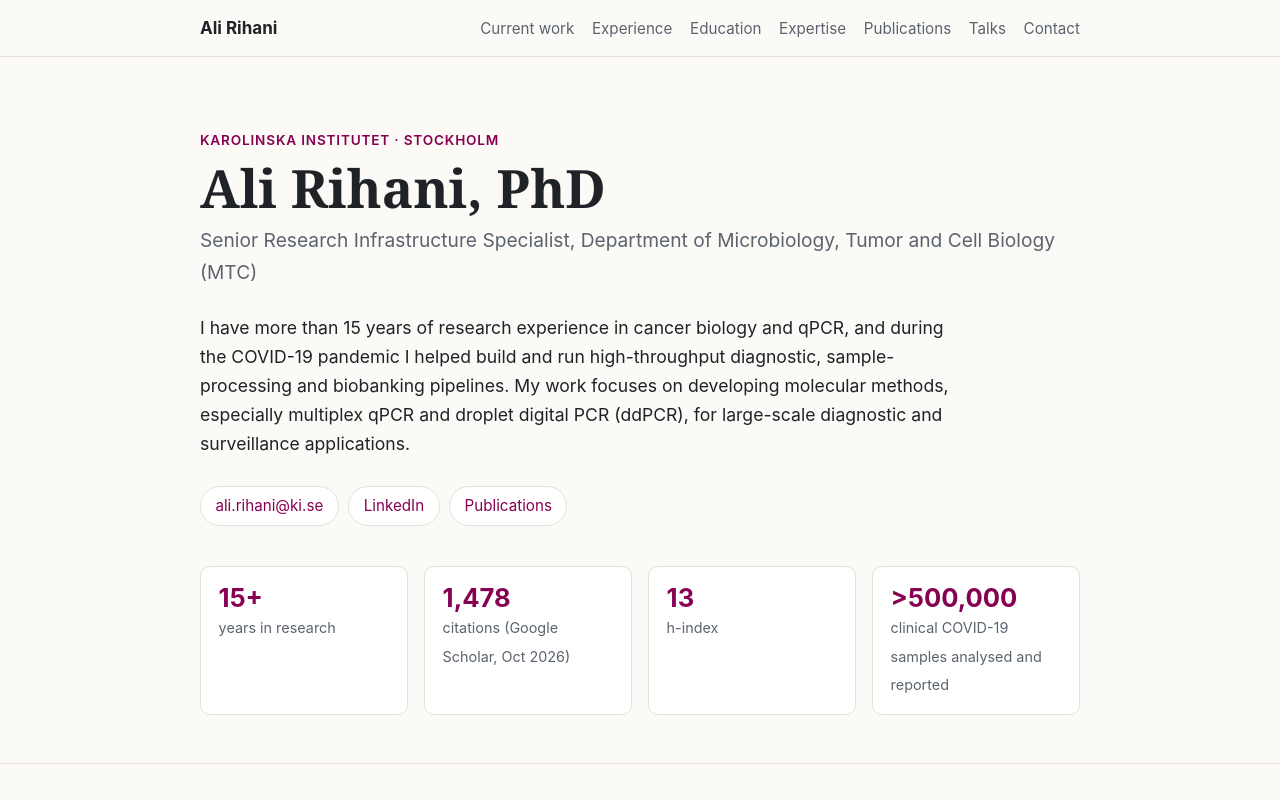
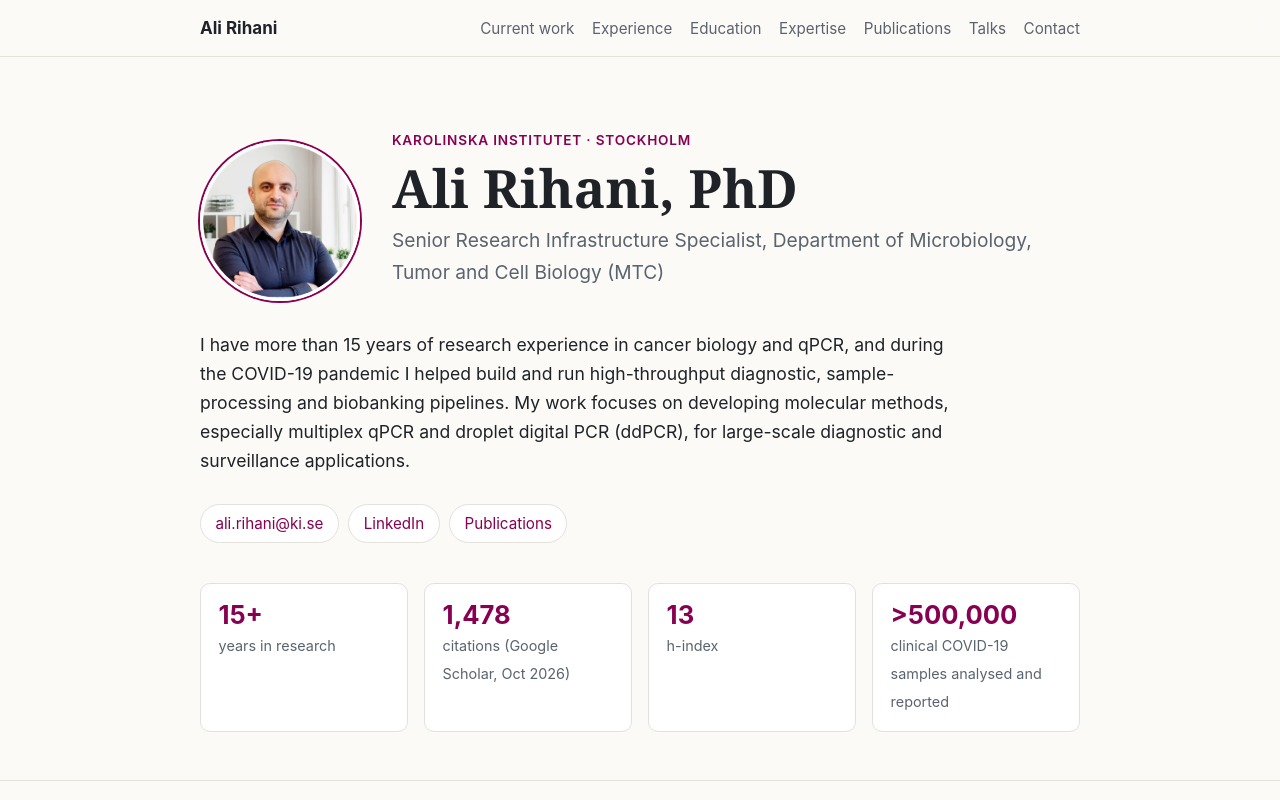
Before and after one commit to AI-scientific/alirihani, a plain HTML site: page index.html in a window 1280 px wide. Shown: the top 800 px of the page. Drawn offline with Linux system fonts and the light colour scheme.

Commit message:
Add files via upload

```diff
--- a/index.html
+++ b/index.html
@@ -29,9 +29,15 @@
     <!-- ===================== INTRO ===================== -->
     <header class="hero" id="intro">
       <div class="container">
-        <p class="eyebrow">Karolinska Institutet · Stockholm</p>
-        <h1>Ali Rihani, PhD</h1>
-        <p class="role">Senior Research Infrastructure Specialist, Department of Microbiology, Tumor and Cell Biology (MTC)</p>
+        <div class="hero-head">
+          <img class="portrait" src="images/profile.png" alt="Portrait of Ali Rihani"
+               width="160" height="160" onerror="this.remove()">
+          <div>
+            <p class="eyebrow">Karolinska Institutet · Stockholm</p>
+            <h1>Ali Rihani, PhD</h1>
+            <p class="role">Senior Research Infrastructure Specialist, Department of Microbiology, Tumor and Cell Biology (MTC)</p>
+          </div>
+        </div>
         <p class="lede">
           I have more than 15 years of research experience in cancer biology and qPCR, and during the
           COVID-19 pandemic I helped build and run high-throughput diagnostic, sample-processing and biobanking
--- a/style.css
+++ b/style.css
@@ -91,6 +91,21 @@ a:hover { text-decoration-thickness: 2px; }
 }
 .hero .role { font-size: 1.2rem; color: var(--muted); margin: 0 0 1.5rem; }
 .hero .lede { max-width: 68ch; font-size: 1.1rem; }
+
+.hero-head { display: flex; align-items: center; gap: 2rem; margin-bottom: 0.5rem; }
+.portrait {
+  flex: 0 0 auto;
+  width: 160px;
+  height: 160px;
+  border-radius: 50%;
+  object-fit: cover;          /* crops any aspect ratio to a circle without stretching */
+  border: 3px solid var(--surface);
+  box-shadow: 0 0 0 2px var(--accent);
+}
+@media (max-width: 560px) {
+  .hero-head { flex-direction: column; align-items: flex-start; gap: 1.25rem; }
+  .portrait { width: 120px; height: 120px; }
+}
 
 .contact-links {
   display: flex;
```
Also changed, not shown: images/profile.png (added).
